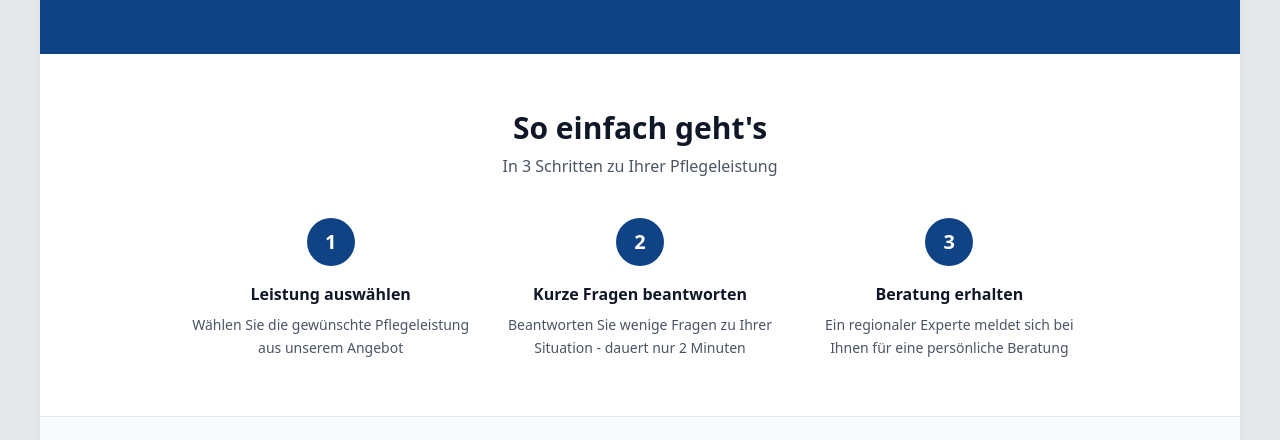
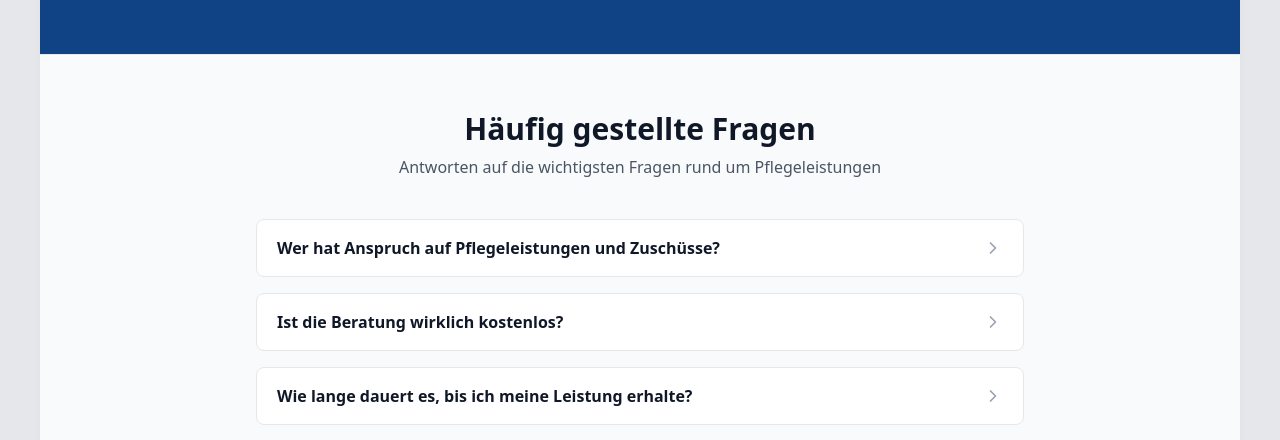
Before and after one commit to verticdev/hilfsmittel-kompass-affiliate, a Next.js app: page / in a window 1280 px wide. Shown: the part 2202-2642 px from the top of the page. Built offline with nearby package versions, Linux system fonts and the light colour scheme.

Commit message:
feat: remove "How it Works" and FAQ sections from public landing page

```diff
--- a/components/public-landing.tsx
+++ b/components/public-landing.tsx
@@ -373,9 +373,6 @@ export function PublicLanding() {
                 <Link href="#services" className="text-sm font-medium text-gray-700 hover:text-primary transition-colors">
                   Alle Services
                 </Link>
-                <Link href="#so-gehts" className="text-sm font-medium text-gray-700 hover:text-primary transition-colors">
-                  So funktioniert&apos;s
-                </Link>
                 <Link href="#faq" className="text-sm font-medium text-gray-700 hover:text-primary transition-colors">
                   FAQ
                 </Link>
@@ -546,48 +543,6 @@ export function PublicLanding() {
           </div>
         </section>
 
-        {/* How it Works Section */}
-        <section id="so-gehts" className="bg-white scroll-mt-16">
-          <div className="px-4 sm:px-6 lg:px-8 py-10 md:py-14">
-            <div className="text-center mb-10">
-              <h2 className="text-2xl md:text-3xl font-bold text-gray-900">
-                So einfach geht&apos;s
-              </h2>
-              <p className="mt-2 text-gray-600">
-                In 3 Schritten zu Ihrer Pflegeleistung
-              </p>
-            </div>
-
-            <div className="grid md:grid-cols-3 gap-8 max-w-4xl mx-auto">
-              {[
-                {
-                  step: "1",
-                  title: "Leistung auswählen",
-                  description: "Wählen Sie die gewünschte Pflegeleistung aus unserem Angebot",
-                },
-                {
-                  step: "2",
-                  title: "Kurze Fragen beantworten",
-                  description: "Beantworten Sie wenige Fragen zu Ihrer Situation - dauert nur 2 Minuten",
-                },
-                {
-                  step: "3",
-                  title: "Beratung erhalten",
-                  description: "Ein regionaler Experte meldet sich bei Ihnen für eine persönliche Beratung",
-                },
-              ].map((item, index) => (
-                <div key={index} className="text-center">
-                  <div className="w-12 h-12 rounded-full bg-primary text-white font-bold text-xl flex items-center justify-center mx-auto">
-                    {item.step}
-                  </div>
-                  <h3 className="mt-4 font-semibold text-gray-900">{item.title}</h3>
-                  <p className="mt-2 text-sm text-gray-600 leading-relaxed">{item.description}</p>
-                </div>
-              ))}
-            </div>
-          </div>
-        </section>
-
         {/* FAQ Section */}
         <section id="faq" className="bg-gray-50 border-t border-gray-200 scroll-mt-16">
           <div className="px-4 sm:px-6 lg:px-8 py-10 md:py-14">
```
